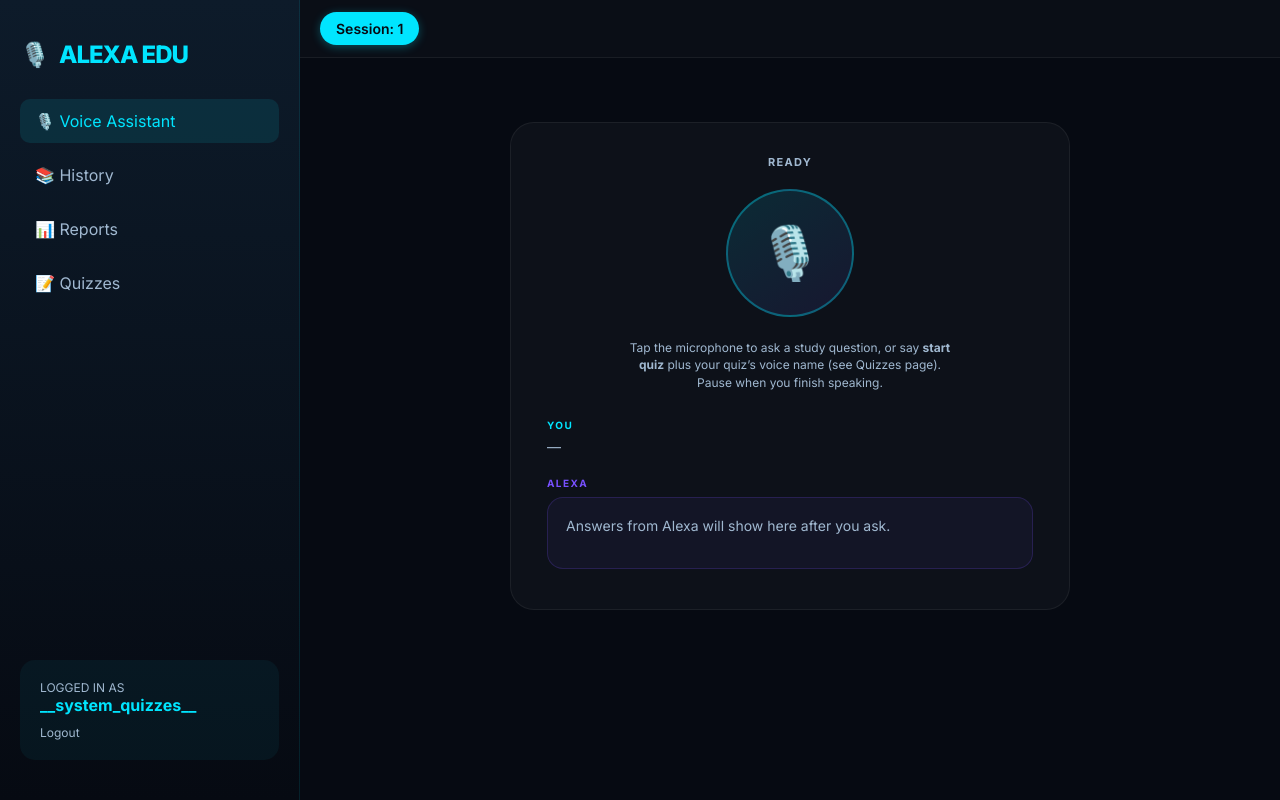
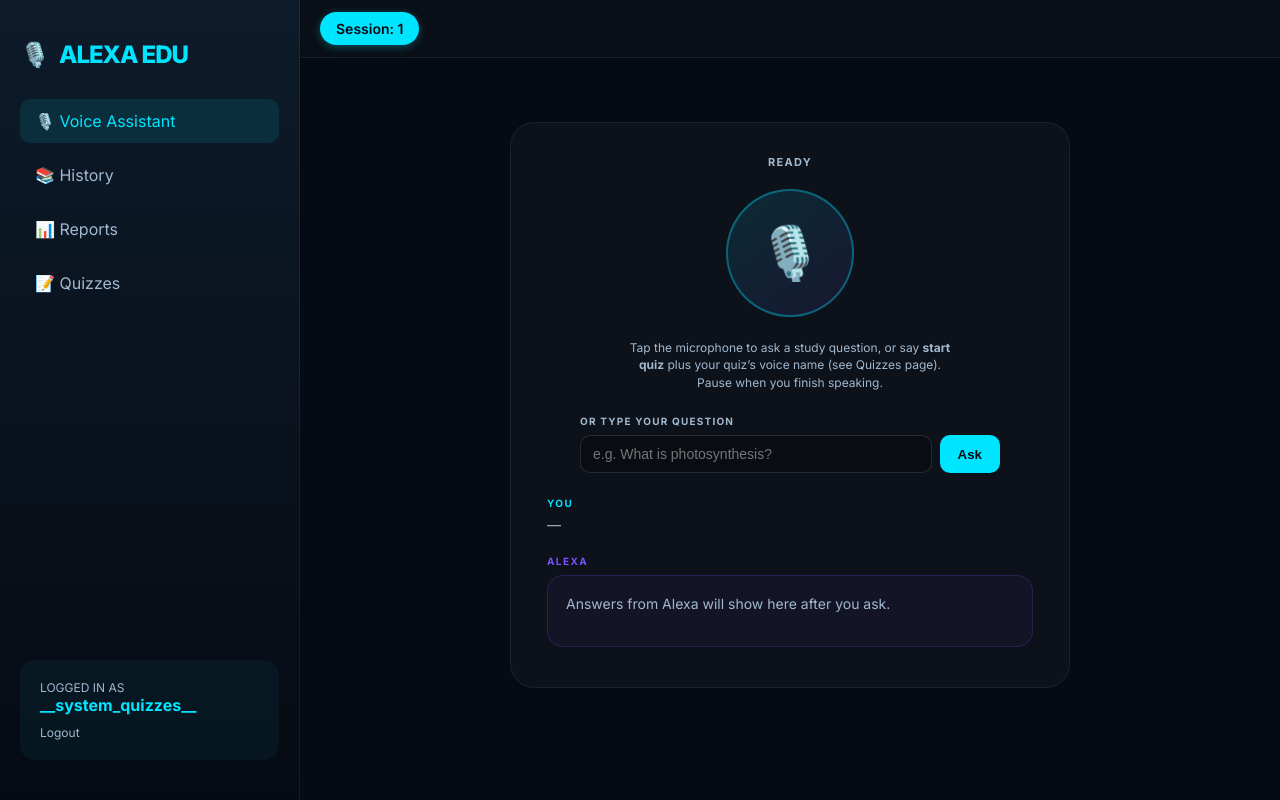
Before and after one commit to SaqibJavedTechverx/Alexa, a Flask app: page /alexa in a window 1280 px wide. Run offline with Flask 3, Linux system fonts and the light colour scheme; a user stored in the database is signed in; data comes from the database, SQL or seed files in the repository; data that the repository does not hold is empty; some libraries are stand-ins or nearby versions.

Commit message:
Enhance voice interaction capabilities and UI for Alexa Educational Assistant
- Updated `app.py` to implement Gemini fallback logic for handling general Q&A and skill-specific intents.
- Added new functions to determine when to use Gemini for responses.
- Enhanced the HTML template with a text input fallback for voice queries and a warning for non-secure contexts.
- Improved JavaScript handling for speech recognition availability and user input submission.

```diff
--- a/app.py
+++ b/app.py
@@ -38,7 +38,10 @@ for _k in ("AWS_ACCESS_KEY_ID", "AWS_SECRET_ACCESS_KEY", "AWS_SESSION_TOKEN"):
 if os.getenv("AWS_ACCESS_KEY_ID") and os.getenv("AWS_EC2_METADATA_DISABLED") is None:
     os.environ["AWS_EC2_METADATA_DISABLED"] = "true"
 
-# Optional Gemini fallback only if ASK_USE_GEMINI=1 (local dev without Lambda).
+# Optional Gemini: set ASK_USE_GEMINI=1 and GOOGLE_API_KEY. Use google.generativeai
+# GenerativeModel (not genai.chat.create / OpenAI-style APIs).
+# ASK_GEMINI_FIRST=1 (with ALEXA_LAMBDA_ARN set): answer general questions with Gemini;
+# route skill-style utterances (e.g. "who are you") to the Alexa Lambda via AssistantIdentityIntent.
 GOOGLE_API_KEY = os.getenv("GOOGLE_API_KEY")
 GEMINI_MODEL = os.getenv("GEMINI_MODEL", "gemini-2.0-flash")
 ALEXA_LAMBDA_ARN = os.getenv("ALEXA_LAMBDA_ARN", "").strip()
@@ -50,6 +53,29 @@ if GOOGLE_API_KEY and os.getenv("ASK_USE_GEMINI", "").strip().lower() in ("1", "
         genai.configure(api_key=GOOGLE_API_KEY)
     except ImportError:
         print("google-generativeai package not installed, skipping Gemini fallback")
+
+
+def _voice_ask_gemini_first() -> bool:
+    """
+    Gemini for general Q&A; Alexa Lambda only for skill-specific (custom) intents.
+    Requires ASK_USE_GEMINI, GOOGLE_API_KEY, ALEXA_LAMBDA_ARN, and ASK_GEMINI_FIRST=1.
+    """
+    if not (genai and GOOGLE_API_KEY and ALEXA_LAMBDA_ARN):
+        return False
+    if os.getenv("ASK_USE_GEMINI", "").strip().lower() not in ("1", "true", "yes"):
+        return False
+    return os.getenv("ASK_GEMINI_FIRST", "").strip().lower() in ("1", "true", "yes")
+
+
+def _voice_ask_prefers_gemini() -> bool:
+    """If True, /ask uses Gemini for everything (including identity), even when Lambda is set."""
+    if _voice_ask_gemini_first():
+        return False
+    return (
+        bool(genai and GOOGLE_API_KEY)
+        and os.getenv("ASK_USE_GEMINI", "").strip().lower() in ("1", "true", "yes")
+        and os.getenv("VOICE_ASK_USE_GEMINI", "").strip().lower() in ("1", "true", "yes")
+    )
 
 
 # Keep in sync with alexa_lambda/lambda_function.py ASSISTANT_IDENTITY_SPEECH
@@ -436,6 +462,10 @@ def answer_via_alexa_skill_identity() -> str:
 
 def voice_ask_backend() -> str:
     """Which backend /ask uses: for logs and JSON."""
+    if _voice_ask_gemini_first():
+        return "gemini_first"
+    if _voice_ask_prefers_gemini():
+        return "gemini_fallback"
     if ALEXA_LAMBDA_ARN:
         return "alexa_skill"
     if genai and GOOGLE_API_KEY:
@@ -447,18 +477,35 @@ def ask_backend_label(code: str) -> str:
     """Short human-readable line for UI and API."""
     return {
         "alexa_skill": "Answers: Alexa skill (Lambda)",
-        "gemini_fallback": "Answers: Gemini fallback (no Lambda ARN)",
+        "gemini_first": "Answers: Gemini first; Alexa skill for custom intents",
+        "gemini_fallback": "Answers: Gemini only (no Lambda ARN)",
         "missing_config": "Answers: not configured (set Lambda or ASK_USE_GEMINI)",
         "quiz_mode": "Answers: your quiz (local)",
     }.get(code, code)
 
 
 def answer_for_voice_ui(question: str) -> str:
-    """Prefer Alexa skill Lambda; optional Gemini if ASK_USE_GEMINI=1."""
+    """
+    Routing:
+    - ASK_GEMINI_FIRST=1 + Lambda + Gemini: Gemini for open Q&A; Lambda for skill intents (e.g. identity).
+    - VOICE_ASK_USE_GEMINI=1: all Gemini when Lambda also set (legacy).
+    - Else: Lambda if set, else Gemini if configured.
+    """
     bk = voice_ask_backend()
     app.logger.info("/ask backend=%s", bk)
+
+    if _voice_ask_gemini_first():
+        if _web_utterance_matches_assistant_identity(question):
+            return answer_via_alexa_skill_identity()
+        arith = answer_spoken_arithmetic(question)
+        if arith is not None:
+            return arith
+        if _web_utterance_unclear(question):
+            return UNCLEAR_UTTERANCE_SPEECH
+        return generate_education_answer(question)
+
     if _web_utterance_matches_assistant_identity(question):
-        if ALEXA_LAMBDA_ARN:
+        if ALEXA_LAMBDA_ARN and not _voice_ask_prefers_gemini():
             return answer_via_alexa_skill_identity()
         return ASSISTANT_IDENTITY_SPEECH
     arith = answer_spoken_arithmetic(question)
@@ -466,6 +513,8 @@ def answer_for_voice_ui(question: str) -> str:
         return arith
     if _web_utterance_unclear(question):
         return UNCLEAR_UTTERANCE_SPEECH
+    if _voice_ask_prefers_gemini():
+        return generate_education_answer(question)
     if ALEXA_LAMBDA_ARN:
         return answer_via_alexa_skill(question)
     if genai and GOOGLE_API_KEY:
@@ -1052,9 +1101,10 @@ with app.app_context():
 _bk = voice_ask_backend()
 _msg = {
     "alexa_skill": "ALEXA_LAMBDA_ARN set — /ask uses your Alexa skill Lambda",
+    "gemini_first": "ASK_GEMINI_FIRST — Gemini for Q&A; Lambda for custom skill intents (e.g. identity)",
     "gemini_fallback": "ASK_USE_GEMINI + GOOGLE_API_KEY — /ask uses Gemini (no Lambda ARN)",
     "missing_config": "Neither Lambda nor Gemini configured — /ask will return setup instructions",
-}[_bk]
+}.get(_bk, _bk)
 app.logger.info("Voice /ask: %s (backend=%s)", _msg, _bk)
 
 @login_manager.user_loader
--- a/templates/alexa.html
+++ b/templates/alexa.html
@@ -135,6 +135,64 @@
         max-width: 340px;
         line-height: 1.45;
     }
+    .stt-context-warning {
+        display: none;
+        width: 100%;
+        max-width: 420px;
+        margin: -8px 0 16px;
+        padding: 12px 14px;
+        border-radius: 12px;
+        font-size: 12px;
+        line-height: 1.45;
+        text-align: left;
+        color: #e8d4a8;
+        background: rgba(255, 180, 60, 0.12);
+        border: 1px solid rgba(255, 200, 100, 0.35);
+    }
+    .voice-text-fallback {
+        width: 100%;
+        max-width: 420px;
+        margin-bottom: 20px;
+        display: flex;
+        flex-direction: column;
+        gap: 8px;
+        text-align: left;
+    }
+    .voice-text-fallback label {
+        font-size: 10px;
+        font-weight: 700;
+        letter-spacing: 0.12em;
+        text-transform: uppercase;
+        color: var(--text-dim);
+    }
+    .voice-text-fallback .row {
+        display: flex;
+        gap: 8px;
+        flex-wrap: wrap;
+    }
+    .voice-text-fallback input[type="text"] {
+        flex: 1;
+        min-width: 160px;
+        padding: 10px 12px;
+        border-radius: 10px;
+        border: 1px solid rgba(255, 255, 255, 0.12);
+        background: rgba(0, 0, 0, 0.25);
+        color: var(--text);
+        font-size: 14px;
+    }
+    .voice-text-fallback button.send-text {
+        padding: 10px 18px;
+        border-radius: 10px;
+        border: none;
+        font-weight: 600;
+        cursor: pointer;
+        background: var(--accent);
+        color: #060a12;
+    }
+    .voice-text-fallback button.send-text:disabled {
+        opacity: 0.5;
+        cursor: not-allowed;
+    }
     .answer-block {
         width: 100%;
         text-align: left;
@@ -218,6 +276,20 @@
 
         <p class="orb-hint" id="orb-hint">Tap the microphone to ask a study question, or say <strong>start quiz</strong> plus your quiz’s voice name (see Quizzes page). Pause when you finish speaking.</p>
 
+        <div class="stt-context-warning" id="stt-context-warning" role="status">
+            <strong>Voice recognition needs a secure page.</strong>
+            Browsers only allow the microphone for speech on <strong>HTTPS</strong> or <strong>http://localhost</strong>.
+            Opening this site as plain <code>http://&lt;server-ip&gt;</code> blocks speech. Use HTTPS (for example nginx + Let’s Encrypt on a domain), or type your question below.
+        </div>
+
+        <div class="voice-text-fallback">
+            <label for="text-question">Or type your question</label>
+            <div class="row">
+                <input type="text" id="text-question" name="text-question" autocomplete="off" placeholder="e.g. What is photosynthesis?" maxlength="2000" />
+                <button type="button" class="send-text" id="btn-send-text">Ask</button>
+            </div>
+        </div>
+
         <div class="user-line">
             <div class="user-line-label">You</div>
             <div class="user-line-text" id="user-transcript">—</div>
@@ -248,6 +320,8 @@
     /** Bumps on each new listen or stop — invalidates silence / max timers */
     let listenEpoch = 0;
     let lastTranscript = '';
+    /** Finalized text for this listen session (see onresult — avoids duplicate words from overlapping segments). */
+    let finalizedTranscript = '';
     let listenMaxTimer = null;
     let micWarmupTimer = null;
 
@@ -271,6 +345,33 @@
         return 'en-US';
     }
 
+    function hostnameIsLocalHost() {
+        const h = location.hostname;
+        return h === 'localhost' || h === '127.0.0.1' || h === '[::1]';
+    }
+
+    /**
+     * Chromium limits the Web Speech API to secure contexts (HTTPS), with http://localhost
+     * treated as secure. Plain http://&lt;ip&gt; (e.g. EC2) is not — speech will not work.
+     */
+    function canUseBrowserSpeechRecognition() {
+        const SR = window.SpeechRecognition || window.webkitSpeechRecognition;
+        if (!SR) return false;
+        if (window.isSecureContext) return true;
+        return hostnameIsLocalHost();
+    }
+
+    function submitTextQuestion() {
+        if (isFetchingAnswer || isPlayingAnswer) return;
+        const el = document.getElementById('text-question');
+        const q = (el && el.value ? el.value : '').trim();
+        if (!q.length) return;
+        el.value = '';
+        document.getElementById('user-transcript').textContent = q;
+        invalidateListenTimers();
+        processQuery(q);
+    }
+
     /** Pick best alternative: prefer non-empty transcripts; then highest confidence (Chromium). */
     function pickBestAlternative(result) {
         if (!result || result.length === 0) return { transcript: '' };
@@ -290,19 +391,6 @@
         return result[0];
     }
 
-    /**
-     * Merge every segment. Join with spaces so "what"+"is" never becomes "whatis".
-     * event.results is the full snapshot for this utterance (continuous mode).
-     */
-    function fullTranscriptFromResults(results) {
-        if (!results || !results.length) return '';
-        const parts = [];
-        for (let i = 0; i < results.length; i++) {
-            const t = (pickBestAlternative(results[i]).transcript || '').trim();
-            if (t.length) parts.push(t);
-        }
-        return parts.join(' ').replace(/\s{2,}/g, ' ').trim();
-    }
 
     /** Console only — no backend / speech hints on the page */
     function logAskBackend(data) {
@@ -326,6 +414,25 @@
             "| code:",
             INITIAL_ASK_BACKEND || "?"
         );
+        if (!canUseBrowserSpeechRecognition()) {
+            const banner = document.getElementById('stt-context-warning');
+            if (banner) banner.style.display = 'block';
+            document.getElementById('orb-hint').textContent =
+                'Mic speech is unavailable on plain HTTP. Type your question below, or serve this app over HTTPS.';
+            console.warn('[Voice] SpeechRecognition blocked: need HTTPS or localhost (isSecureContext=', window.isSecureContext, ')');
+        }
+        const btnSend = document.getElementById('btn-send-text');
+        const textQ = document.getElementById('text-question');
+        if (btnSend) btnSend.addEventListener('click', submitTextQuestion);
+        if (textQ) {
+            textQ.addEventListener('keydown', (ev) => {
+                if (ev.key === 'Enter') {
+                    ev.preventDefault();
+                    submitTextQuestion();
+                }
+            });
+        }
+
         fetchSessionStats();
 
         const continueSessionId = localStorage.getItem('continueSessionId');
@@ -429,6 +536,13 @@
 
     function startListening() {
         if (isFetchingAnswer || isPlayingAnswer) return;
+        if (!canUseBrowserSpeechRecognition()) {
+            document.getElementById('orb-hint').textContent =
+                'Speech is not available on this URL (use HTTPS or localhost). Type your question below.';
+            const tq = document.getElementById('text-question');
+            if (tq) tq.focus();
+            return;
+        }
         const SpeechRecognition = window.SpeechRecognition || window.webkitSpeechRecognition;
         if (!SpeechRecognition) {
             document.getElementById('orb-hint').textContent = 'Speech recognition is not supported in this browser.';
@@ -447,6 +561,7 @@
 
         const epoch = listenEpoch;
         lastTranscript = '';
+        finalizedTranscript = '';
 
         recognition = new SpeechRecognition();
         recognition.continuous = true;
@@ -475,10 +590,21 @@
 
         recognition.onresult = (event) => {
             if (epoch !== listenEpoch) return;
-            const text = fullTranscriptFromResults(event.results);
-            if (!text) return;
-            lastTranscript = text;
-            document.getElementById('user-transcript').textContent = text;
+            let interim = '';
+            for (let i = event.resultIndex; i < event.results.length; i++) {
+                const res = event.results[i];
+                const t = (pickBestAlternative(res).transcript || '').trim();
+                if (!t.length) continue;
+                if (res.isFinal) {
+                    finalizedTranscript += (finalizedTranscript ? ' ' : '') + t;
+                } else {
+                    interim += (interim ? ' ' : '') + t;
+                }
+            }
+            const shown = (finalizedTranscript + (interim ? ' ' + interim : '')).replace(/\s{2,}/g, ' ').trim();
+            if (!shown) return;
+            lastTranscript = shown;
+            document.getElementById('user-transcript').textContent = shown;
             clearTimeout(silenceTimer);
             silenceTimer = setTimeout(() => {
                 if (epoch !== listenEpoch || isFetchingAnswer || isPlayingAnswer) return;
@@ -494,6 +620,14 @@
             if (e.error === 'no-speech' || e.error === 'audio-capture') {
                 setOrbState('stopped');
                 document.getElementById('orb-hint').textContent = 'No speech heard. Check the mic permission, reduce background noise, and tap to try again.';
+                document.getElementById('orb-icon').textContent = '🎙️';
+                document.getElementById('orb-status').textContent = 'READY';
+                return;
+            }
+            if (e.error === 'not-allowed') {
+                setOrbState('');
+                document.getElementById('orb-hint').textContent =
+                    'Microphone blocked. Allow the mic for this site in the browser settings, or type your question below.';
                 document.getElementById('orb-icon').textContent = '🎙️';
                 document.getElementById('orb-status').textContent = 'READY';
                 return;
```
